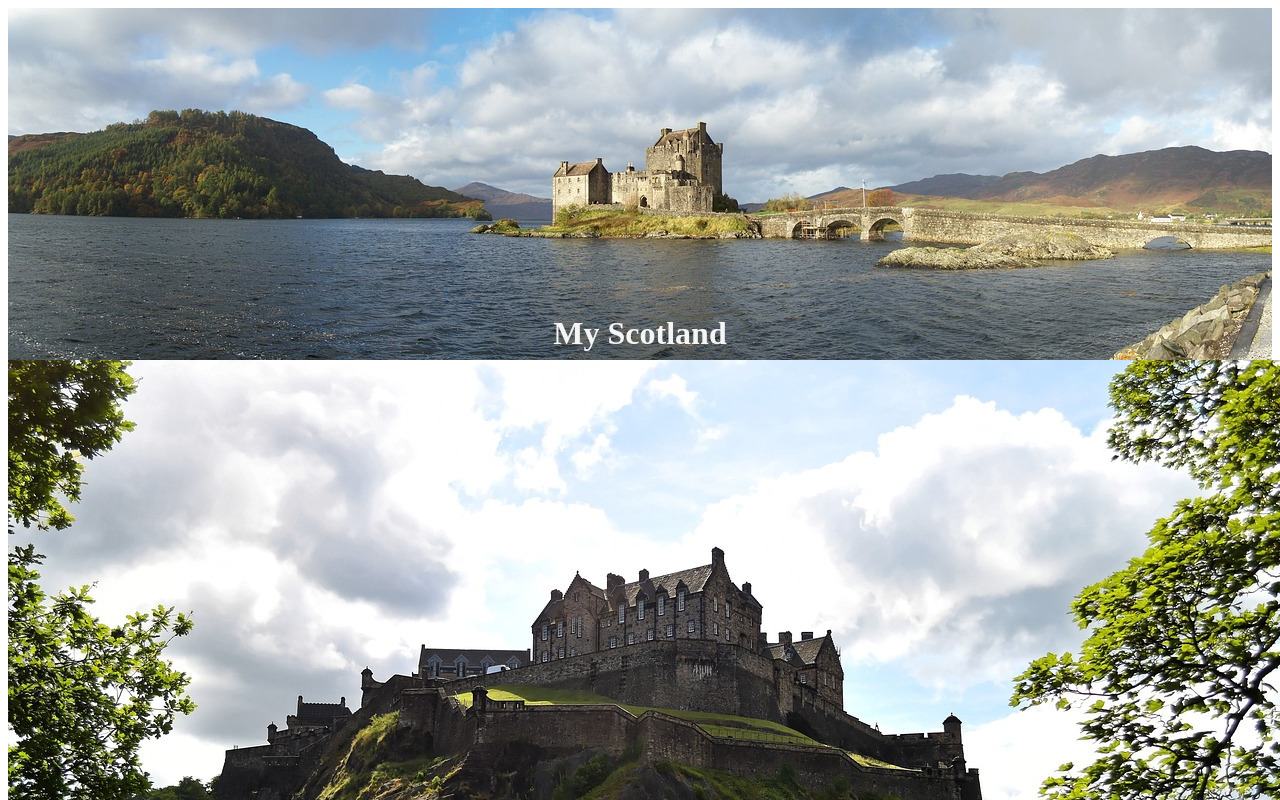
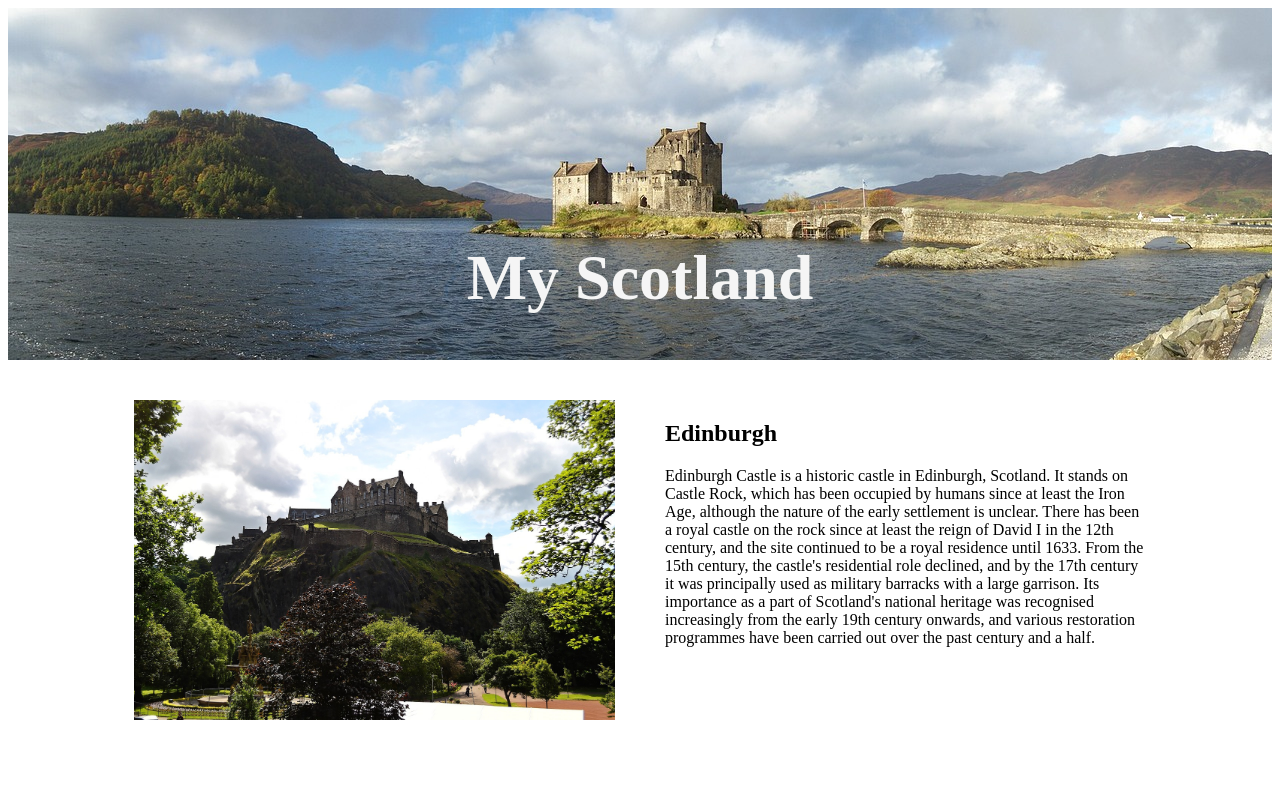
Before and after one commit to Wanderer22011/MyWebsitePage, a plain HTML site: page index.html in a window 1280 px wide. Shown: the top 800 px of the page. Drawn offline with Linux system fonts and the light colour scheme.

Commit message:
made the pages look cleaner and more neat.

```diff
--- a/style.css
+++ b/style.css
@@ -8,11 +8,23 @@
     position: relative;
 }
 
+img{
+    width: 100%;
+}
+
 .hero-text{
     color: whitesmoke;
     position: absolute;
     text-align: center;
-    top: 280px;
+    top: 180px;
     width: 100%;
-    font-size: 2rem;
+    font-size: 4rem;
 }
+.two-column{
+    display: grid;
+    grid-template-columns: 1fr 1fr;
+    gap: 50px;
+    width: 80%;
+    margin: auto;
+    margin-top: 40px;
+}
```
Also changed, not shown: index.html (+1 -2 lines).
